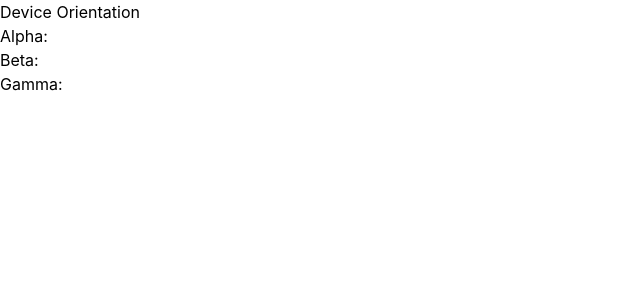
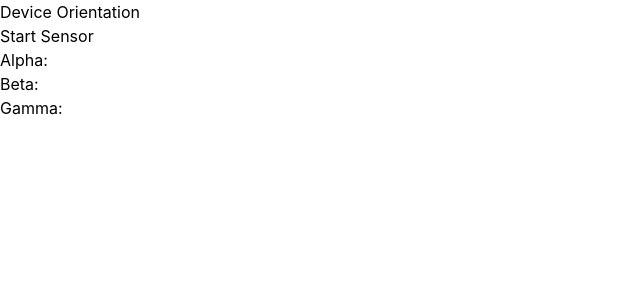
Before and after one commit to Dona-aa/Device_Oriantation, a SvelteKit app: page / in a window 1280 px wide. Shown: the top 300 px of the page, without its empty margins (0-640 px from the left). Built offline with nearby package versions, Linux system fonts and the light colour scheme.

Commit message:
Add device orientation support for iOS and Android

```diff
--- a/src/routes/+page.svelte
+++ b/src/routes/+page.svelte
@@ -1,26 +1,58 @@
 <script>
-import { onMount } from 'svelte';
+  import { onMount } from 'svelte';
+
   let alpha = $state(null);
   let beta = $state(null);
   let gamma = $state(null);
+  let message = $state('');
+
+  function handleDeviceOrientation(event) {
+    alpha = event.alpha;
+    beta = event.beta;
+    gamma = event.gamma;
+  }
+
+  async function startSensor() {
+    if (!window.isSecureContext) {
+      message = 'Please use HTTPS.';
+      return;
+    }
+
+    if (!('DeviceOrientationEvent' in window)) {
+      message = 'Device orientation is not supported.';
+      return;
+    }
+
+    try {
+      if (typeof DeviceOrientationEvent.requestPermission === 'function') {
+        const permission = await DeviceOrientationEvent.requestPermission();
+
+        if (permission !== 'granted') {
+          message = 'Permission denied.';
+          return;
+        }
+      }
+
+      window.addEventListener('deviceorientation', handleDeviceOrientation);
+      message = 'Sensor started. Move your phone!';
+    } catch (error) {
+      message = 'Could not access the sensor.';
+    }
+  }
 
   onMount(() => {
-
-
-    const handleDeviceOrientation = (event) => {
-      alpha = event.alpha;
-      beta = event.beta;
-      gamma = event.gamma;
+    return () => {
+      window.removeEventListener('deviceorientation', handleDeviceOrientation);
     };
-
-    window.addEventListener('deviceorientation', handleDeviceOrientation);
-
-
   });
 </script>
 
 <h1>Device Orientation</h1>
 
+<button onclick={startSensor}>Start Sensor</button>
+
+<p>{message}</p>
+
 <p>Alpha: {alpha}</p>
 <p>Beta: {beta}</p>
 <p>Gamma: {gamma}</p>
```
